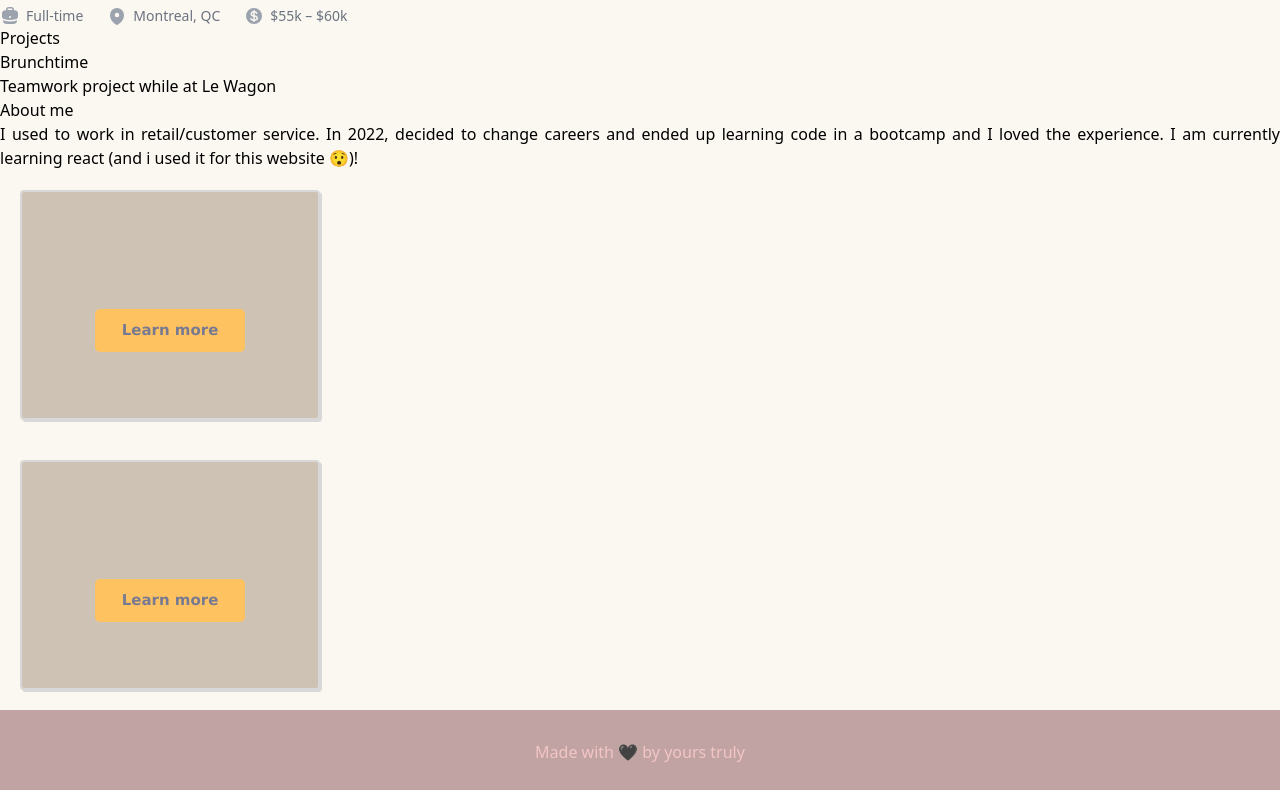
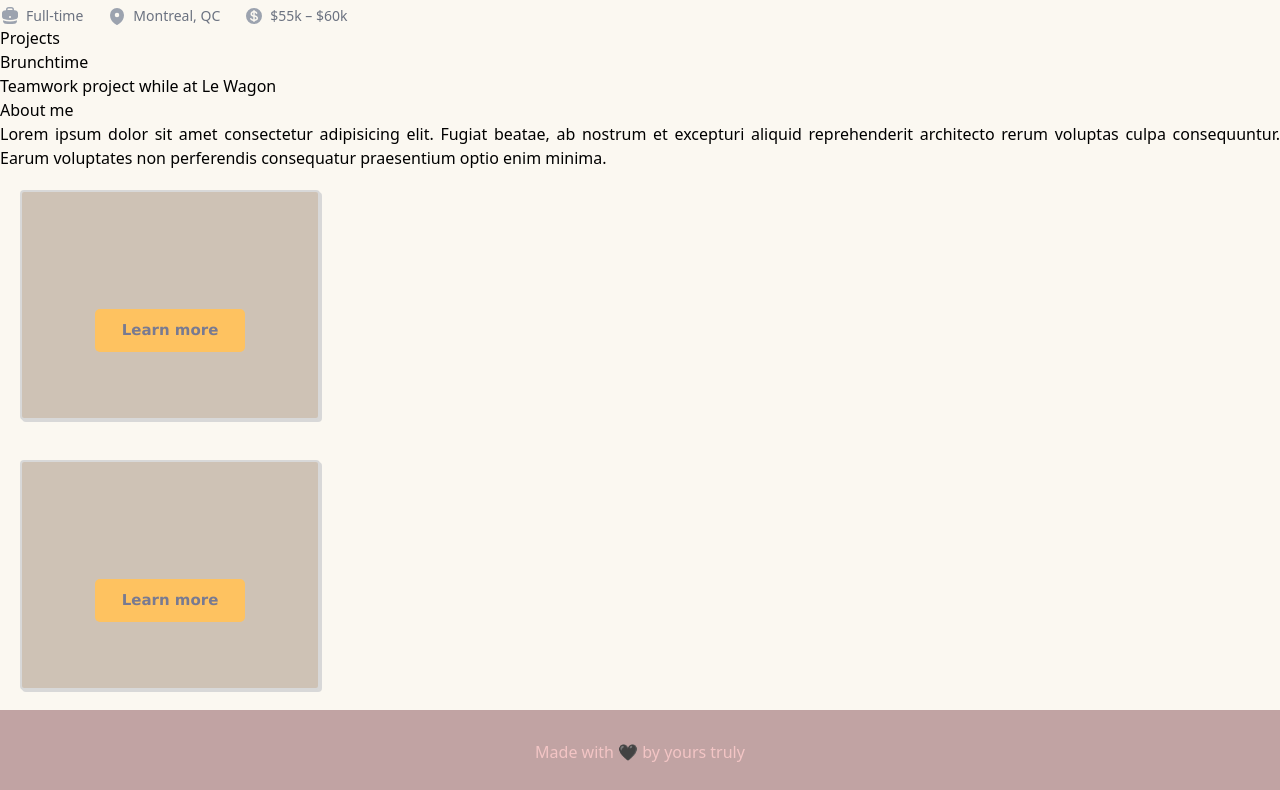
Before and after one commit to Plorrain/my-own-personnal-app, a React (Create React App) app: page / in a window 1280 px wide. Shown: the part 1820-2610 px from the top of the page. Built offline with nearby package versions, Linux system fonts and the light colour scheme.

Commit message:
css: p replaced with Lorem for building purposes

```diff
--- a/src/App.js
+++ b/src/App.js
@@ -13,6 +13,7 @@ return (
         </div>
       </div>
       <div className='container'>
+
         <img src={profilePicture} alt='Philippine Lorrain' />
 
         <PageHeader />
@@ -26,10 +27,9 @@ return (
         </div>
         <h1>About me</h1>
         <div>
-          <p>I used to work in retail/customer service. In 2022, decided to change careers
-            and ended up learning code in a bootcamp and I loved the experience.
-            I am currently learning react
-            (and i used it for this website 😯)!
+          <p>Lorem ipsum dolor sit amet consectetur adipisicing elit. Fugiat beatae, ab nostrum et excepturi aliquid
+            reprehenderit architecto rerum voluptas culpa consequuntur.
+            Earum voluptates non perferendis consequatur praesentium optio enim minima.
           </p>
         </div>
           {/* make a list of skills (on flipcard?) */}
```
